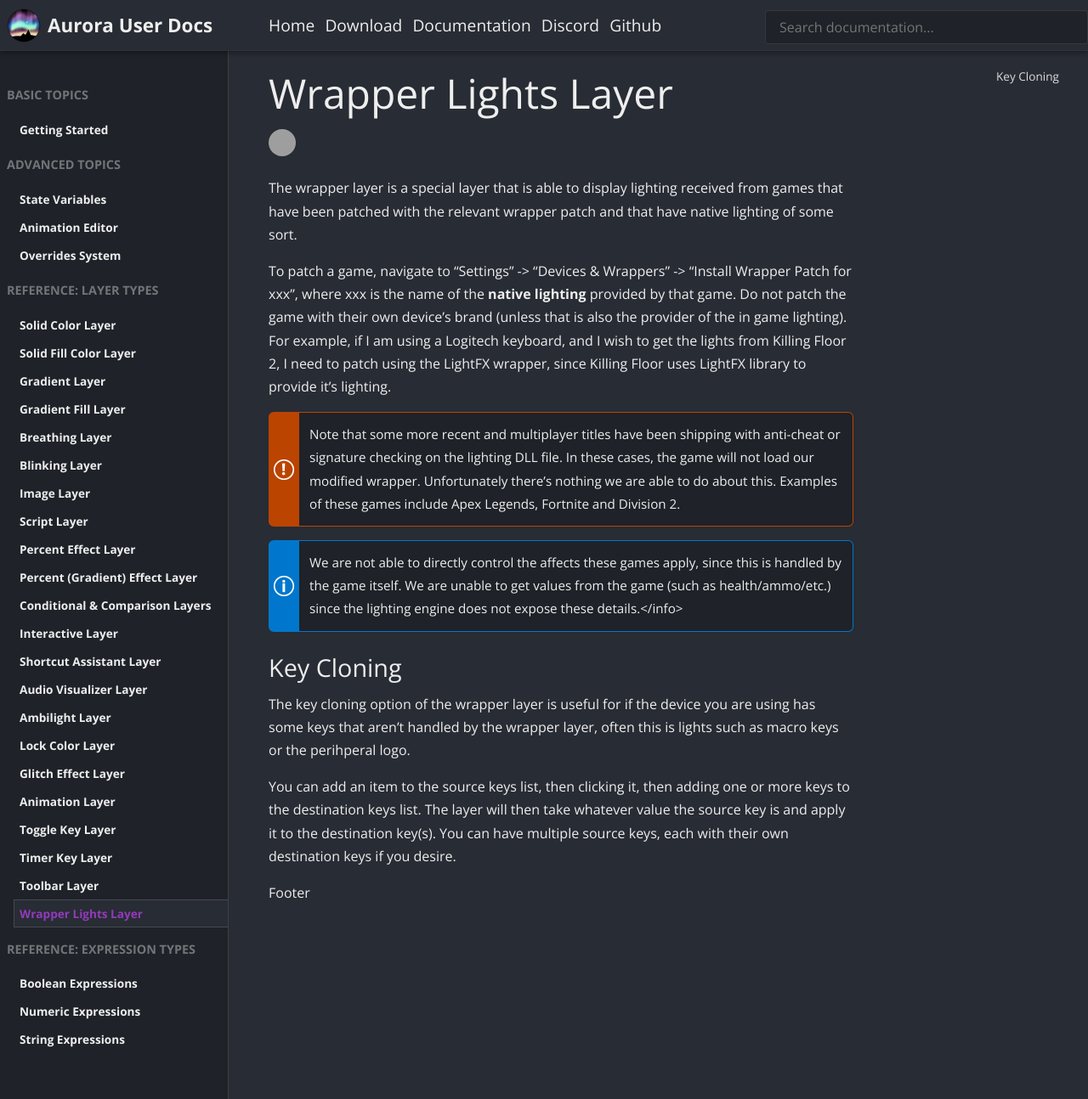
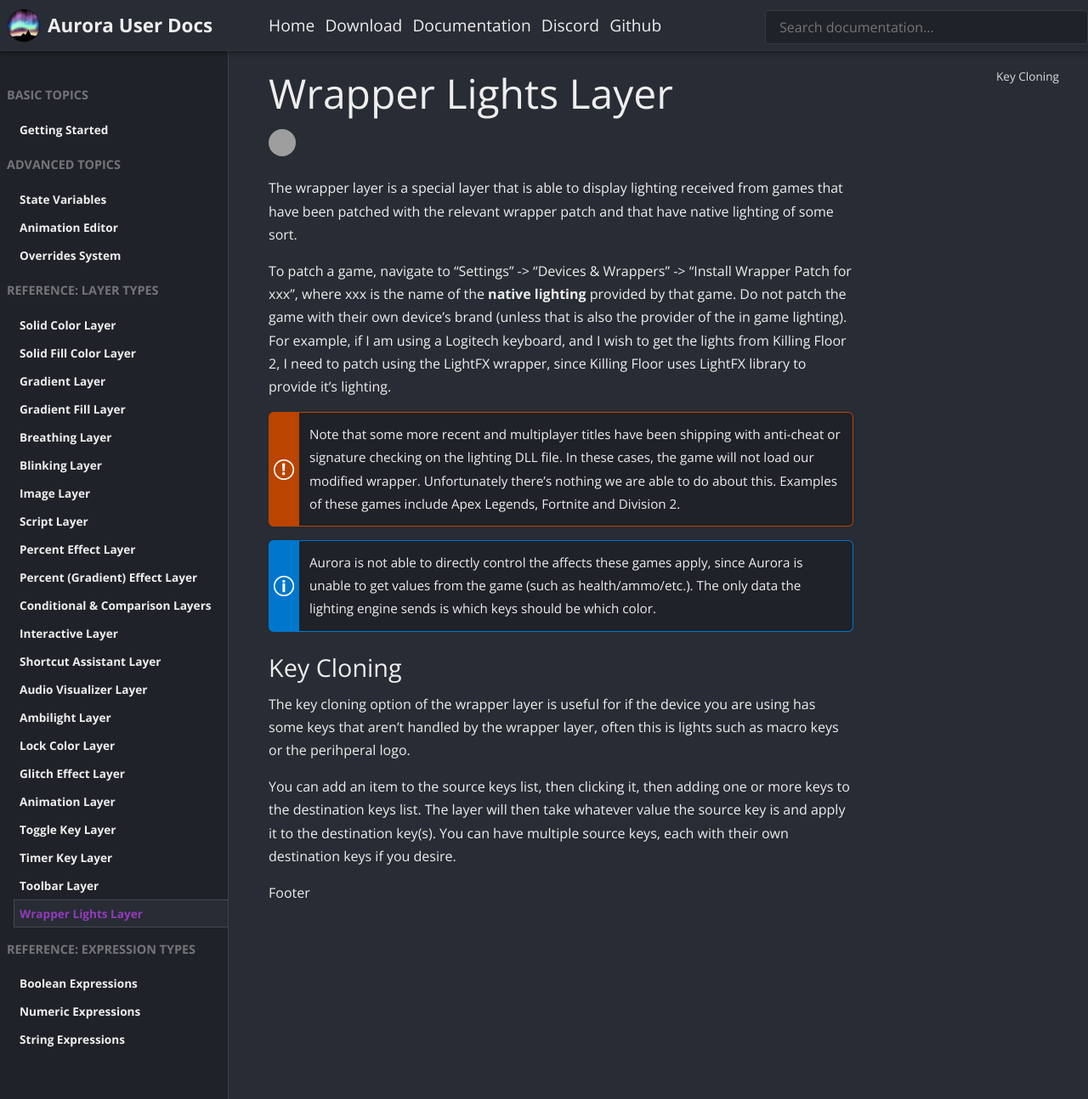
Before and after one commit to Aurora-RGB/Docs, a Jekyll site: the page built from _docs/reference-layers/wrapper.md, in a window 1280 px wide. Shown: the whole page at 85% size. Built offline with Jekyll 4.4.1, drawn with Linux system fonts in a browser that asks for light colours; a style sheet for code colours, icons or effects is not loaded; grey boxes are pictures that could not be loaded.

Commit message:
Minor type fix on wrapper page.

```diff
--- a/_docs/reference-layers/wrapper.md
+++ b/_docs/reference-layers/wrapper.md
@@ -11,7 +11,7 @@ To patch a game, navigate to "Settings" -> "Devices & Wrappers" -> "Install Wrap
 
 <span class="alert warning">Note that some more recent and multiplayer titles have been shipping with anti-cheat or signature checking on the lighting DLL file. In these cases, the game will not load our modified wrapper. Unfortunately there's nothing we are able to do about this. Examples of these games include Apex Legends, Fortnite and Division 2.</span>
 
-<span class="alert info">We are not able to directly control the affects these games apply, since this is handled by the game itself. We are unable to get values from the game (such as health/ammo/etc.) since the lighting engine does not expose these details.</info>
+<span class="alert info">Aurora is not able to directly control the affects these games apply, since Aurora is unable to get values from the game (such as health/ammo/etc.). The only data the lighting engine sends is which keys should be which color.</span>
 
 ## Key Cloning
 
```
